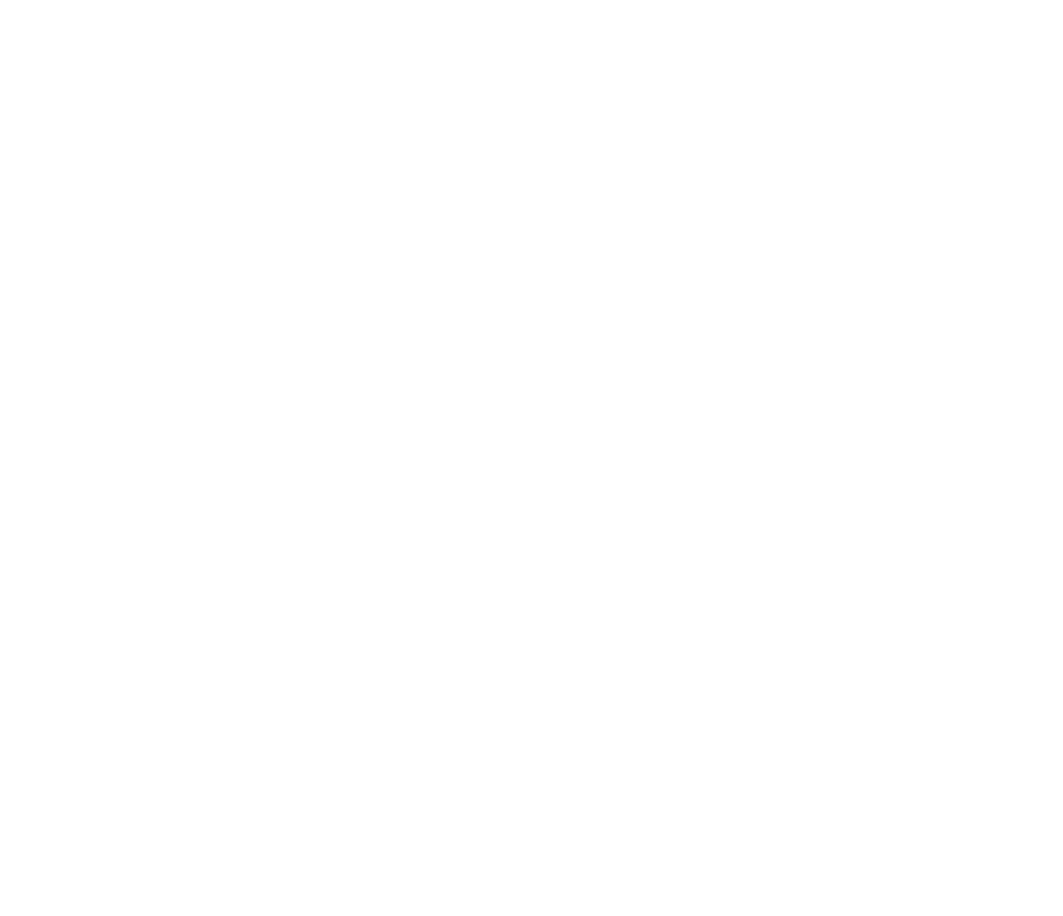
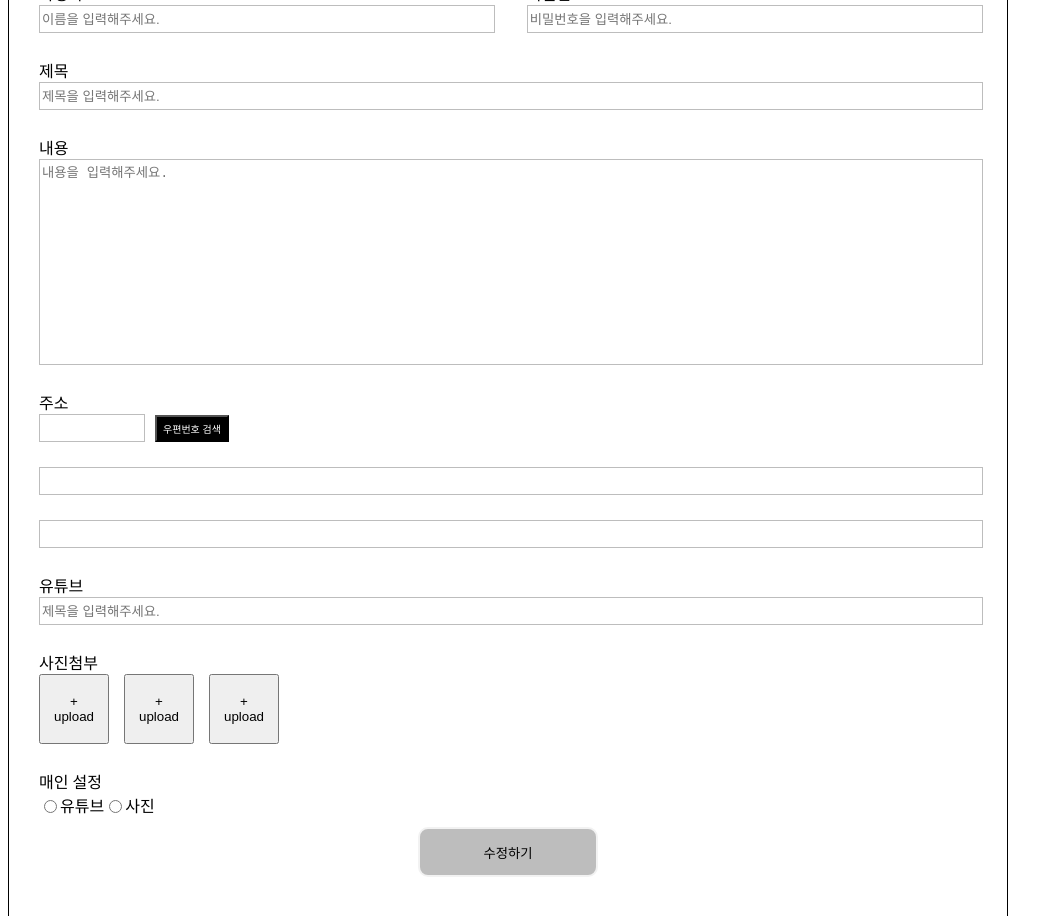
Before and after one commit to project815/inflearn-nextjs-project, a Next.js app: page /board/1/edit in a window 1280 px wide. Shown: the part 120-1036 px from the top of the page, without its empty margins (0-1063 px from the left). Before the commit the page ends 800 px from the top, so only its background shows below. Built offline with nearby package versions, Linux system fonts and the light colour scheme; no server answers.

Commit message:
feat: react-form-hook - defaultValu init

```diff
--- a/src/components/pages/board/list/BoardList.container.tsx
+++ b/src/components/pages/board/list/BoardList.container.tsx
@@ -32,7 +32,11 @@
   const [startDate, setStartDate] = useState<string>(
     new Date(now.setMonth(now.getMonth() - 1)).toISOString().slice(0, 10)
   );
-  const [endDate, setEndDate] = useState(new Date().toISOString().slice(0, 10));
+  const [endDate, setEndDate] = useState(
+    new Date(new Date().getTime() + 24 * 60 * 60 * 1000)
+      .toISOString()
+      .slice(0, 10)
+  );
   const [search, setSearch] = useState<string>("");
   const [page, setPage] = useState<number>(1);
 
--- a/src/components/pages/board/list/BoardList.presenter.tsx
+++ b/src/components/pages/board/list/BoardList.presenter.tsx
@@ -203,7 +203,8 @@
               style={{
                 marginLeft: "10px",
                 marginRight: "10px",
-                fontWeight: currentPage === page ? "bold" : "normal",
+                fontWeight: currentPage === page ? "800" : "normal",
+                fontSize: currentPage === page ? "14px" : "12px",
               }}
             >
               {page}
--- a/src/components/pages/board/new/BoardNew.container.tsx
+++ b/src/components/pages/board/new/BoardNew.container.tsx
@@ -1,32 +1,40 @@
 import { useMutation } from "@apollo/client";
 import { useRouter } from "next/router";
-import { Control, useForm, useWatch } from "react-hook-form";
+import { useForm } from "react-hook-form";
 import BoardNewUI from "./BoardNew.presenter";
-import { CREATEBOARD } from "./BoardNew.query";
-import { useEffect, useState } from "react";
-
-interface FormInputs {
+import { CREATEBOARD, UPDATEBOARD } from "./BoardNew.query";
+import { useEffect } from "react";
+type ContentType = {
   writer: string;
   password: string;
   title: string;
   contents: string;
-}
+};
+type PropsType = {
+  isEdit: boolean;
+  defaultValue: any;
+};
 
-export default function BoardNew() {
+export default function BoardWrite(props: PropsType) {
+  const { isEdit, defaultValue } = props;
+
   const router = useRouter();
   const [createBoard] = useMutation(CREATEBOARD);
+  const [updateBoard] = useMutation(UPDATEBOARD);
 
   const {
     register,
     handleSubmit,
     formState: { errors },
+    setValue,
+    setError,
     watch,
-  } = useForm({
+  } = useForm<ContentType>({
     defaultValues: {
-      writer: "",
+      writer: defaultValue?.writer,
       password: "",
-      title: "",
-      contents: "",
+      title: defaultValue?.title,
+      contents: defaultValue?.contents,
     },
   });
   const isEmailValid = /\S+@\S+\.\S+/;
@@ -38,16 +46,16 @@
   const contents = watch("contents");
 
   const validateConditions = () => {
-    isEmailValid.test(email);
+    if (email) isEmailValid.test(email);
     isPasswordValid.test(password);
 
     return (
-      isEmailValid && isPasswordValid && title.length > 0 && contents.length > 0
+      isEmailValid &&
+      isPasswordValid &&
+      title?.length > 0 &&
+      contents?.length > 0
     );
   };
-  useEffect(() => {
-    console.log("validateConditions() : ", validateConditions());
-  }, [email, password, title, contents]);
 
   const onSubmit = async (data: any) => {
     console.log("data : ", data);
@@ -64,16 +72,51 @@
     });
 
     console.log("result : ", result);
-    router.push(`/board/${result.data.createBoard._id}`);
+    router.push(`/board/`);
+  };
+
+  const onUpdateBoard = async (data: any) => {
+    console.log("data : ", data);
+    if (!data.writer) {
+      setValue("writer", ""); // writer 필드를 비워줍니다.
+      setError("writer", {
+        type: "manual",
+        message: "작성자의 이메일을 입력해주세요.",
+      });
+      return;
+    }
+
+    const { password, title, contents } = data;
+    try {
+      const result = await updateBoard({
+        variables: {
+          updateBoardInput: {
+            title,
+            contents,
+
+            // youtubeUrl: String
+            // boardAddress: BoardAddressInput
+            // images: [String!]
+          },
+          password: password,
+          boardId: router.query.boardId,
+        },
+      });
+      console.log("result : ", result);
+    } catch (error) {
+      console.log("error : ", error);
+    }
   };
 
   return (
     <BoardNewUI
-      onSubmit={onSubmit}
+      onSubmit={isEdit ? onUpdateBoard : onSubmit}
       handleSubmit={handleSubmit}
       errors={errors}
       register={register}
       isActive={validateConditions()}
+      isEdit={isEdit}
+      defaultValue={defaultValue}
     />
   );
 }
--- a/src/components/pages/board/new/BoardNew.presenter.tsx
+++ b/src/components/pages/board/new/BoardNew.presenter.tsx
@@ -12,6 +12,9 @@
   contents: string;
 };
 type PropsType = {
+  isEdit: boolean;
+  defaultValue: any;
+
   handleSubmit: UseFormHandleSubmit<ContentType>;
   onSubmit: (data: any) => Promise<void>;
   register: UseFormRegister<ContentType>;
@@ -20,14 +23,24 @@
 };
 
 export default function BoardNewUI(props: PropsType) {
-  const { handleSubmit, onSubmit, register, errors, isActive } = props;
+  const {
+    isEdit,
+    handleSubmit,
+    onSubmit,
+    register,
+    errors,
+    isActive,
+    defaultValue,
+  } = props;
+
   return (
     <S.ContentLayout
       onSubmit={handleSubmit((data) => {
+        console.log("Data: ", data);
         onSubmit(data);
       })}
     >
-      <S.ContentTitle>게시물 등록</S.ContentTitle>
+      <S.ContentTitle>게시물 {isEdit ? "수정" : "등록"}</S.ContentTitle>
       <S.RowBetweenGroup>
         <S.WriterInputGroup>
           <S.Label>작성자</S.Label>
@@ -41,6 +54,9 @@
               },
             })}
             placeholder="이름을 입력해주세요."
+            defaultValue={defaultValue?.writer}
+            disabled={isEdit}
+            shouldValidate={false} // 이 부분 추가
           />
 
           <S.ErrorMessage>{errors.writer?.message}</S.ErrorMessage>
@@ -57,6 +73,7 @@
               },
             })}
             placeholder="비밀번호을 입력해주세요."
+            defaultValue={defaultValue?.password}
           ></S.ContentInput>
           <S.ErrorMessage>{errors.password?.message}</S.ErrorMessage>
         </S.PasswordInputGroup>
@@ -65,6 +82,7 @@
         <S.Label>제목</S.Label>
         <S.ContentInput
           placeholder="제목을 입력해주세요."
+          defaultValue={defaultValue?.title}
           {...register("title", {
             required: "제목을 입력해주세요.",
           })}
@@ -76,6 +94,7 @@
         <S.Label>내용</S.Label>
         <S.ContentTextInput
           placeholder="내용을 입력해주세요."
+          defaultValue={defaultValue?.contents}
           {...register("contents", {
             required: "내용을 입력해주세요.",
           })}
@@ -127,7 +146,7 @@
         </S.RowGroup>
       </S.InputGroup>
       <S.SubmitButton type="submit" isActive={isActive}>
-        등록하기
+        {isEdit ? "수정" : "등록"}하기
       </S.SubmitButton>
     </S.ContentLayout>
   );
--- a/src/components/pages/board/new/BoardNew.query.tsx
+++ b/src/components/pages/board/new/BoardNew.query.tsx
@@ -1,5 +1,4 @@
 import { gql } from "@apollo/client";
-import BoardNew from "./BoardNew.container";
 
 export const CREATEBOARD = gql`
   mutation createBoard($createBoardInput: CreateBoardInput!) {
@@ -11,3 +10,33 @@
     }
   }
 `;
+
+export const FETCHBOARD = gql`
+  query fetchBoard($boardId: ID!) {
+    fetchBoard(boardId: $boardId) {
+      writer
+      title
+      password
+      contents
+    }
+  }
+`;
+
+export const UPDATEBOARD = gql`
+  mutation updateBoard(
+    $updateBoardInput: UpdateBoardInput!
+    $password: String
+    $boardId: ID!
+  ) {
+    updateBoard(
+      updateBoardInput: $updateBoardInput
+      password: $password
+      boardId: $boardId
+    ) {
+      _id
+      writer
+      title
+      contents
+    }
+  }
+`;
--- a/src/components/pages/board/new/BoardNew.style.tsx
+++ b/src/components/pages/board/new/BoardNew.style.tsx
@@ -135,8 +135,26 @@
   height: 40px;
   justify-content: center;
   align-items: center;
-  background-color: ${(props) => (props.isActive ? "green" : "red")};
+  background-color: ${(props) => (props.isActive ? "#ffd600" : "#bdbdbd")};
   margin-top: 35px;
+
+  width: 180px;
+  height: 50px;
+  border: 1px solid #bdbdbd;
+  margin: 10px;
+
+  border: 2px solid #f2f2f2;
+  border-radius: 10px;
+  padding: 10px;
+  display: flex;
+  align-items: center;
+  text-align: center;
+  justify-content: center;
+  cursor: pointer;
+
+  &:hover {
+    background-color: #ffd600;
+  }
 `;
 
 export const ErrorMessage = styled.div`
--- a/src/pages/board/[boardId]/edit/index.tsx
+++ b/src/pages/board/[boardId]/edit/index.tsx
@@ -1,3 +1,13 @@
+import { FETCHBOARD } from "@/components/pages/board/detail/BoardDetail.query";
+import BoardWrite from "@/components/pages/board/new/BoardNew.container";
+import { useQuery } from "@apollo/client";
+import { useRouter } from "next/router";
+
 export default function BoardUpdatePage() {
-  return <>boardUpdate</>;
+  const router = useRouter();
+  const { data: defaultValue } = useQuery(FETCHBOARD, {
+    variables: { boardId: router.query.boardId },
+  });
+
+  return <BoardWrite isEdit={true} defaultValue={defaultValue?.fetchBoard} />;
 }
--- a/src/pages/board/new/index.tsx
+++ b/src/pages/board/new/index.tsx
@@ -1,5 +1,5 @@
-import BoardNew from "@/components/pages/board/new/BoardNew.container";
+import BoardWrite from "@/components/pages/board/new/BoardNew.container";
 
 export default function BoardNewPage() {
-  return <BoardNew />;
+  return <BoardWrite isEdit={false} />;
 }
```
